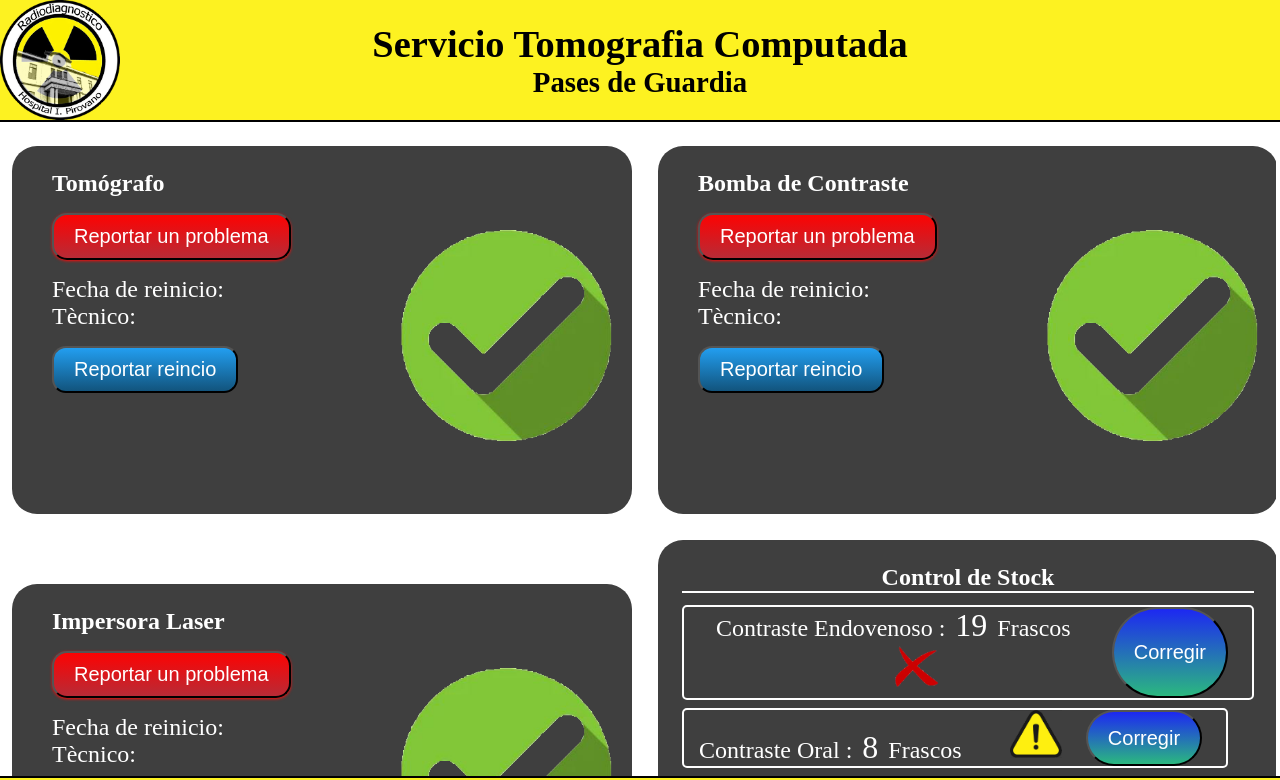
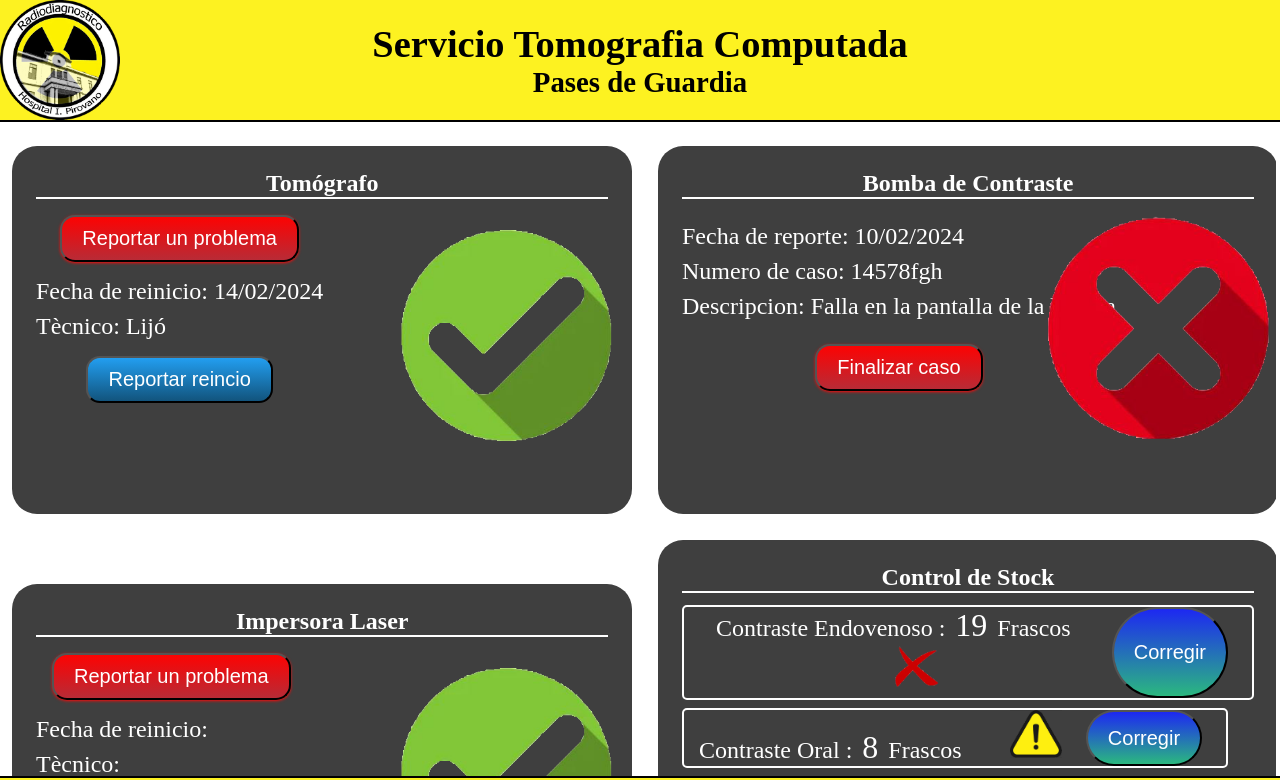
Before and after one commit to Lijo-Hernan/pasesapp, a React (Vite) app: page / in a window 1280 px wide. Shown: the top 780 px of the page. Built offline with nearby package versions, Linux system fonts and the light colour scheme.

Commit message:
creacion de componenete item Response

```diff
--- a/public/data/equipos.json
+++ b/public/data/equipos.json
@@ -2,27 +2,30 @@
     {
         "id": "1",
         "nombre": "Tomógrafo",
-        "Reinico":"",
-        "Técnico":"",
-        "Reporte":"",
-        "caso":""
+        "reinicio":"14/02/2024",
+        "tecnico":"Lijó",
+        "reporte":"",
+        "caso":"",
+        "descripcion":""
     },
 
     {
         "id": "2",
         "nombre": "Bomba de Contraste",
-        "Reinico":"",
-        "Técnico":"",
-        "Reporte":"",
-        "caso":""
+        "reinicio":"",
+        "tecnico":"",
+        "reporte":"10/02/2024",
+        "caso":"14578fgh",
+        "descripcion":"Falla en la pantalla de la bomba"
     },
 
     {
         "id": "3",
         "nombre": "Impersora Laser",
-        "Reinico":"",
-        "Técnico":"",
-        "Reporte":"",
-        "caso":""
+        "reinicio":"",
+        "tecnico":"",
+        "reporte":"",
+        "caso":"",
+        "descripcion":""
     }
 ]
--- a/src/components/Item/Item.jsx
+++ b/src/components/Item/Item.jsx
@@ -1,12 +1,13 @@
 import React from 'react';
 import './item.css'
+import ItemReporte from '../itemReporte/ItemReporte';
 import { Link } from 'react-router-dom';
 
 const Item = ({equipo}) => {
 
     let estado;
 
-    if (equipo.Reporte === "") {
+    if (equipo.reporte === "") {
         estado = <img className='estado' src='../public/data/checkMark.png' alt='checkMark' />;
     }else {
         estado = <img className='estado' src='../public/data/xMArk.png' alt='xMArk' />;
@@ -17,11 +18,17 @@ const Item = ({equipo}) => {
     <>
         <article className='item__card'>
             <h2 className='item__titulo'>{equipo.nombre}</h2>
-            <button className='item__boton'>Reportar un problema</button>
-            <p className='item__p'>Fecha de reinicio:{equipo.reinicio}</p>
-            <p className='item__p'>Tècnico:{equipo.tecnico}</p>
+                {equipo.reporte === "" ?
+                    <div>
+                        <button className='item__boton'>Reportar un problema</button>
+                        <span className='item__span'>
+                            <p className='item__p'>Fecha de reinicio: {equipo.reinicio}</p>
+                            <p className='item__p'>Tècnico: {equipo.tecnico}</p>
+                        </span>
+                        <button className='item__boton2'>Reportar reincio</button>
+                    </div>
+                : <ItemReporte equipo={equipo}/>}
             <span className='item__estado'>{estado}</span>
-            <button className='item__boton2'>Reportar reincio</button>
         </article>
     </>
     );
--- a/src/components/Item/item.css
+++ b/src/components/Item/item.css
@@ -10,6 +10,20 @@
     width: 90%;
     margin: 1vh;
     position: relative;
+    flex-wrap: wrap;
+}
+.item__titulo {
+    border-bottom: solid 2px white;
+    width: 100%;
+    justify-self: center;
+}
+
+.item__span {
+    display: flex;
+    flex-direction: column;
+    align-items: first baseline;
+    gap: 0.5rem;
+
 }
 
 .item__p {
@@ -20,6 +34,7 @@
     position: absolute;
     right: 0;
     top: 15%;
+    object-fit: cover;
 }
 
 .item__boton {
--- /dev/null
+++ b/src/components/itemReporte/ItemReporte.jsx
@@ -0,0 +1,15 @@
+import React from 'react';
+import './itemReporte.css'
+
+const ItemReporte = ({equipo}) => {
+    return (
+        <div className='reporte'>
+            <p className='reporte__p'>Fecha de reporte: {equipo.reporte}</p>
+            <p className='reporte__p'>Numero de caso: {equipo.caso}</p>
+            <p className='reporte__p'>Descripcion: {equipo.descripcion}</p>
+            <button className='item__boton'>Finalizar caso</button>
+        </div>
+    );
+};
+
+export default ItemReporte;
--- /dev/null
+++ b/src/components/itemReporte/itemReporte.css
@@ -0,0 +1,16 @@
+.reporte {
+    display: flex;
+    justify-items: center;
+    justify-self: center;
+    flex-direction: column;
+    align-items: center;
+    font-size: 1.5rem;
+    gap: 0.5rem;
+    margin-top: 1.5rem;
+    flex-wrap: wrap;
+}
+
+.reporte__p {
+
+    align-self: first baseline;
+}
--- a/src/components/stockListContainer/StockListContainer.jsx
+++ b/src/components/stockListContainer/StockListContainer.jsx
@@ -16,7 +16,7 @@ const StockListContainer = () => {
                 .catch ((error)=> console.log(error))
             }
             fetchstocks()
-        }, 3000)
+        }, 1000)
     },[])
 
     return (
--- a/src/index.css
+++ b/src/index.css
@@ -1,6 +1,7 @@
 * {
   margin: 0;
   padding: 0;
+  background-origin: border-box;
 }
 
 p, h1, h2, h3, h4, h5, h6 {
```
Also changed, not shown: public/data/tecnicos.json (+17 -17 lines), src/App.jsx (+5 -7 lines), src/App.css (line endings or trailing spaces).
